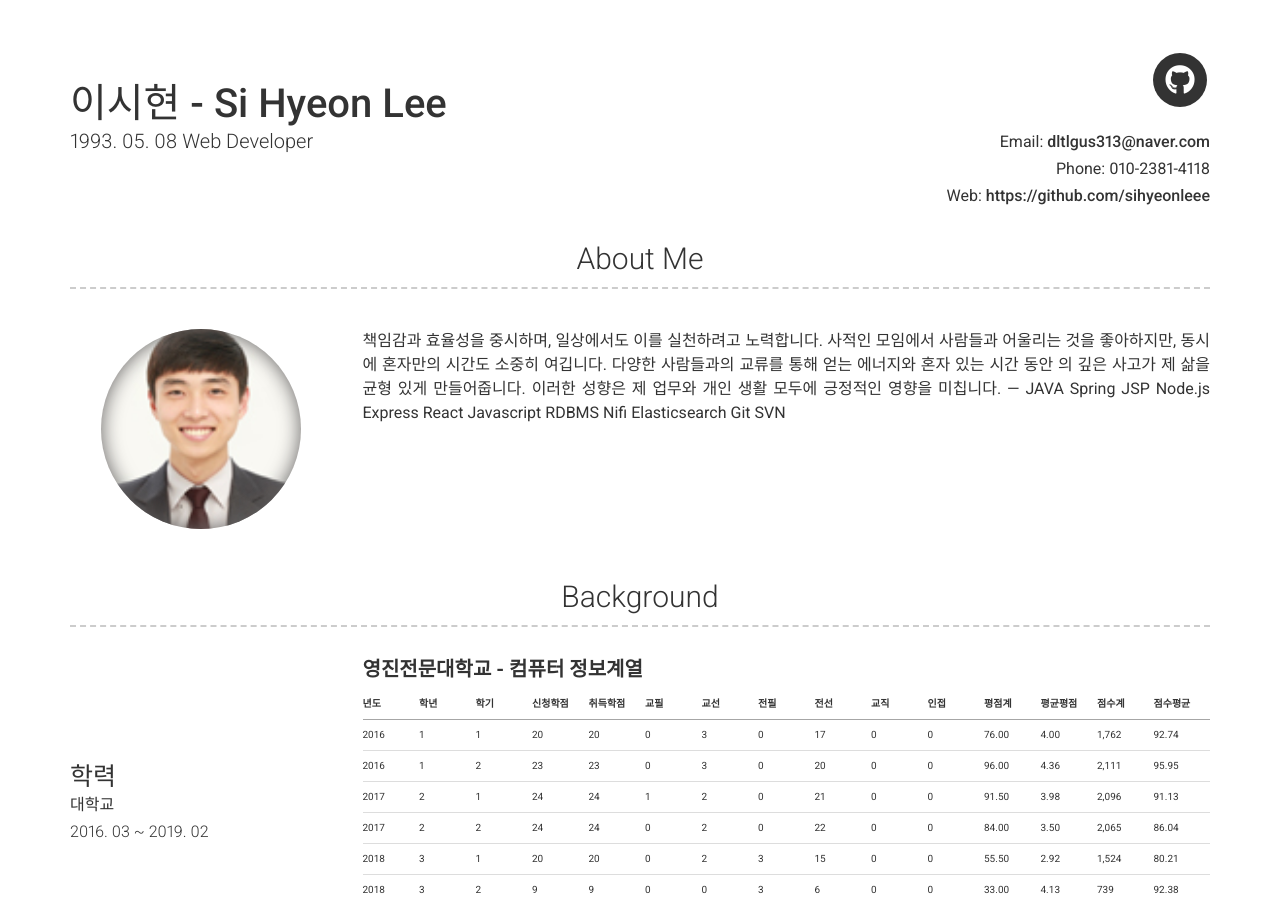
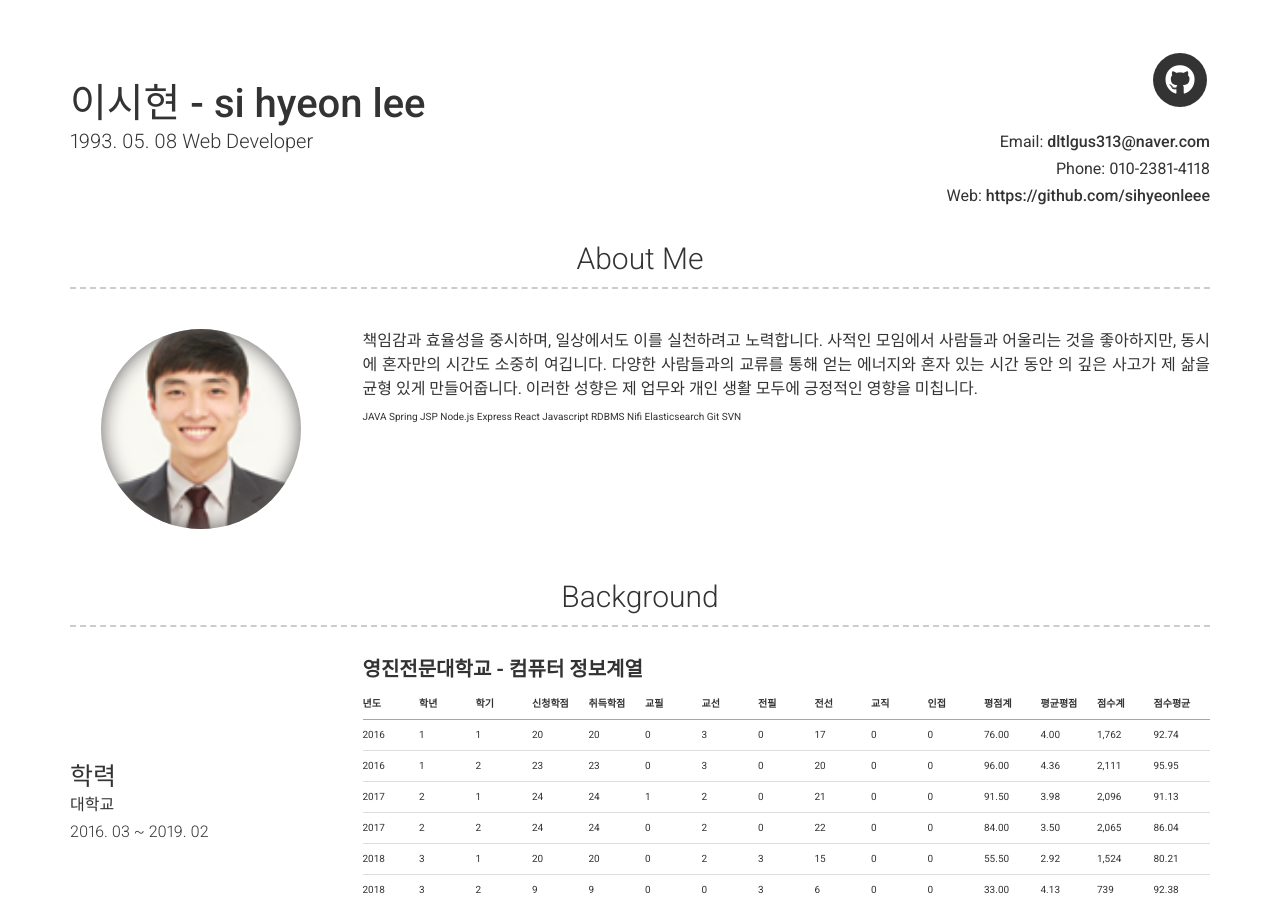
Before and after one commit to sihyeonleee/sihyeonleee.github.io, a Jekyll site: the page built from index.md, in a window 1280 px wide and 900 px high. Built offline with Jekyll 4.4.1, drawn with Linux system fonts in a browser that asks for light colours; nearby versions of some CDN libraries; some of the changed text lies outside the part shown.

Commit message:
no message

```diff
--- a/_config.yml
+++ b/_config.yml
@@ -6,7 +6,7 @@ repository: sihyeonleee/sihyeonleee.github.io
 version: 2
 
 # Personal info
-name: 이시현 - Si Hyeon Lee
+name: 이시현 - si hyeon lee
 title: 1993. 05. 08 Web Developer
 email: dltlgus313@naver.com
 # email_title: Email (Email title override)
@@ -57,11 +57,12 @@ about_content: | # this will include new lines to allow paragraphs
     여깁니다. 다양한 사람들과의 교류를 통해 얻는 에너지와 혼자 있는 시간 동안
     의 깊은 사고가 제 삶을 균형 있게 만들어줍니다. 이러한 성향은 제 업무와 개인
     생활 모두에 긍정적인 영향을 미칩니다.
-    ---
+    <div>
     JAVA Spring JSP
     Node.js Express React Javascript
     RDBMS Nifi Elasticsearch
     Git SVN
+    </div>
 content:
   - title: Background
     layout: list
```
